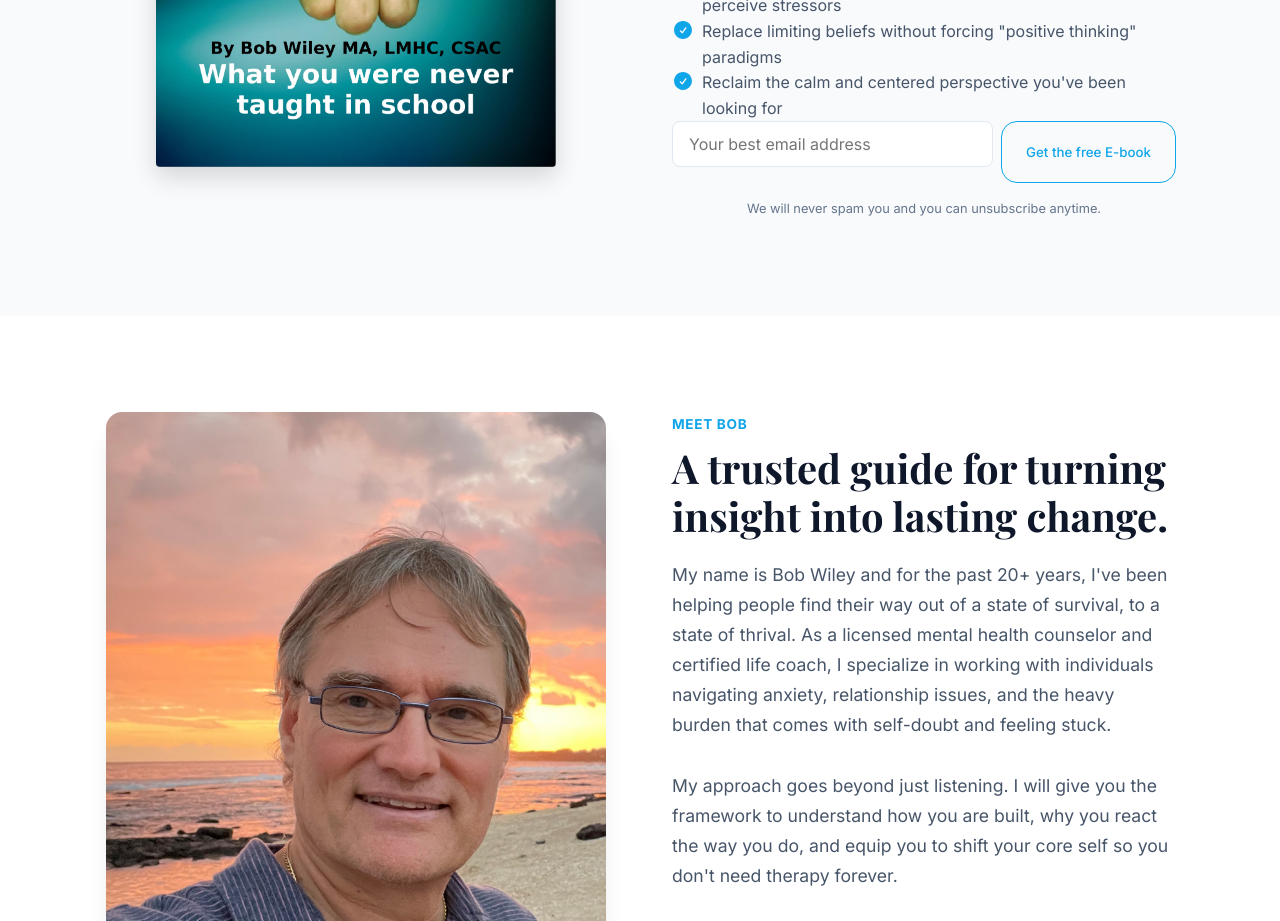
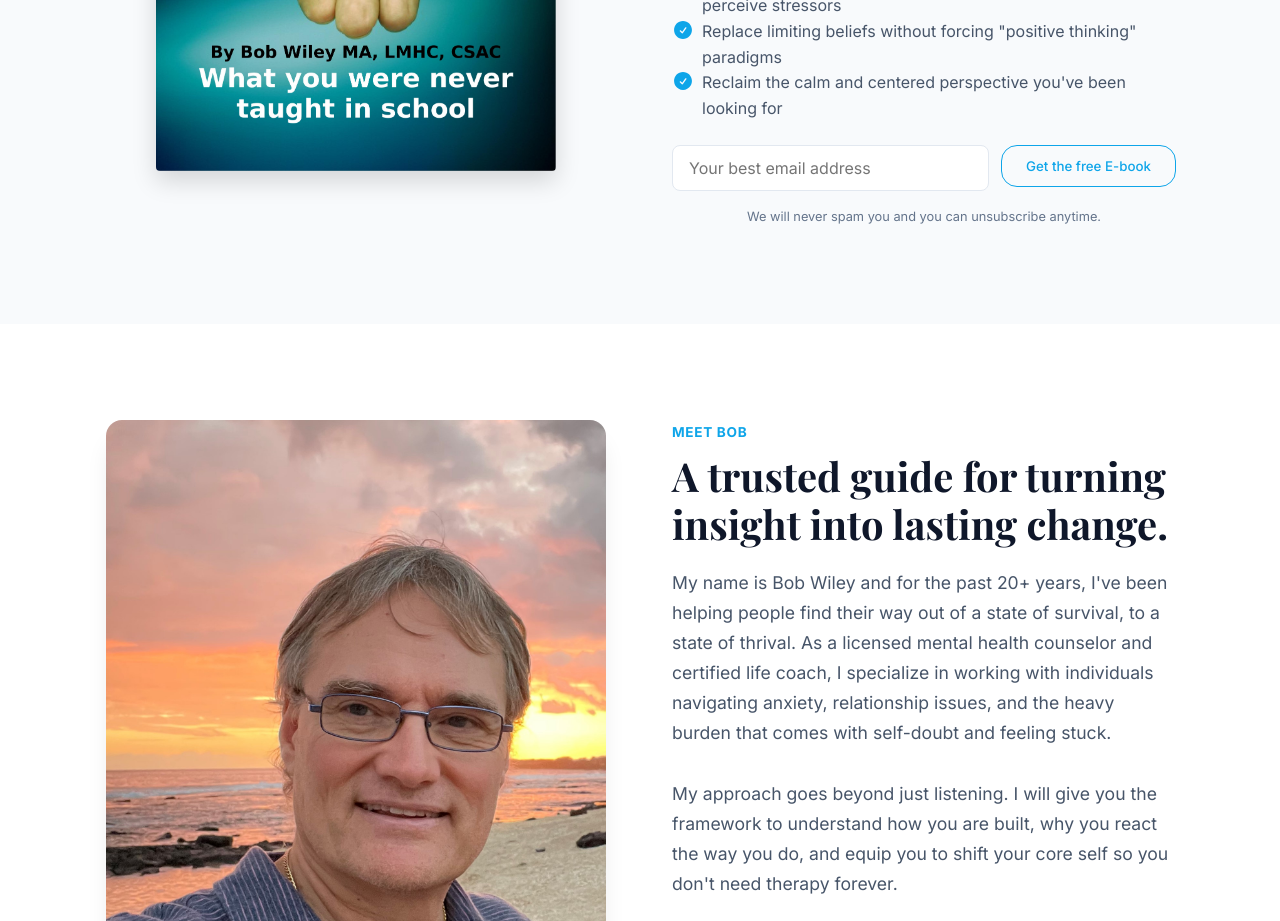
Before and after one commit to SebastianTamayo/bob-wiley-counseling, a Next.js app: page / in a window 1280 px wide. Shown: the part 2200-3121 px from the top of the page. Built offline with nearby package versions, Linux system fonts and the light colour scheme; no server answers; a web font is replaced by a local one.

Commit message:
style: fix squished email capture form and incorrect button outline color

```diff
--- a/src/app/globals.css
+++ b/src/app/globals.css
@@ -425,9 +425,21 @@ button, input, textarea {
 .book-cover p { font-size: 0.85rem; opacity: 0.9; margin-bottom: 1rem; }
 .book-cover h5 { font-size: 0.9rem; font-style: italic; opacity: 0.7; }
 
-.magnet-benefits { margin-bottom: 2rem; }
-.magnet-benefits li { margin-bottom: 0.5rem; }
-.magnet-benefits li::before { content: "✓ "; color: var(--color-primary); font-weight: bold; }
+.magnet-form {
+  display: flex;
+  gap: 0.75rem;
+  align-items: flex-start;
+  margin-top: 1.5rem;
+}
+.magnet-input-group {
+  flex-grow: 1;
+}
+.magnet-input {
+  margin-bottom: 0 !important;
+}
+.magnet-form button {
+  white-space: nowrap;
+}
 
 /* About Section */
 .about-container {
@@ -468,6 +480,10 @@ button, input, textarea {
   .comparison-container, .magnet-container, .about-container, .cta-container { grid-template-columns: 1fr; gap: 3rem; }
   .test-grid { grid-template-columns: 1fr; }
   .book-placeholder { max-width: 250px; }
+  .magnet-form {
+    flex-direction: column;
+    align-items: stretch;
+  }
 }
 
 .about-image-el {
--- a/src/components/LeadMagnet.tsx
+++ b/src/components/LeadMagnet.tsx
@@ -46,11 +46,11 @@ export default function LeadMagnet() {
               <p>Check your inbox in a few minutes for the download link.</p>
             </div>
           ) : (
-            <form className="magnet-form" onSubmit={handleSubmit} style={{ display: 'flex', gap: '0.5rem', flexWrap: 'wrap' }}>
-              <div style={{ flex: '1 1 250px' }}>
-                <Input type="email" name="email" placeholder="Your best email address" required style={{ marginBottom: 0 }} />
+            <form className="magnet-form" onSubmit={handleSubmit}>
+              <div className="magnet-input-group">
+                <Input type="email" name="email" placeholder="Your best email address" required className="magnet-input" />
               </div>
-              <Button variant="outline" type="submit" className="btn-danger-outline" disabled={isSubmitting}>
+              <Button variant="outline" type="submit" disabled={isSubmitting}>
                 {isSubmitting ? 'Sending...' : 'Get the free E-book'}
               </Button>
             </form>
```
